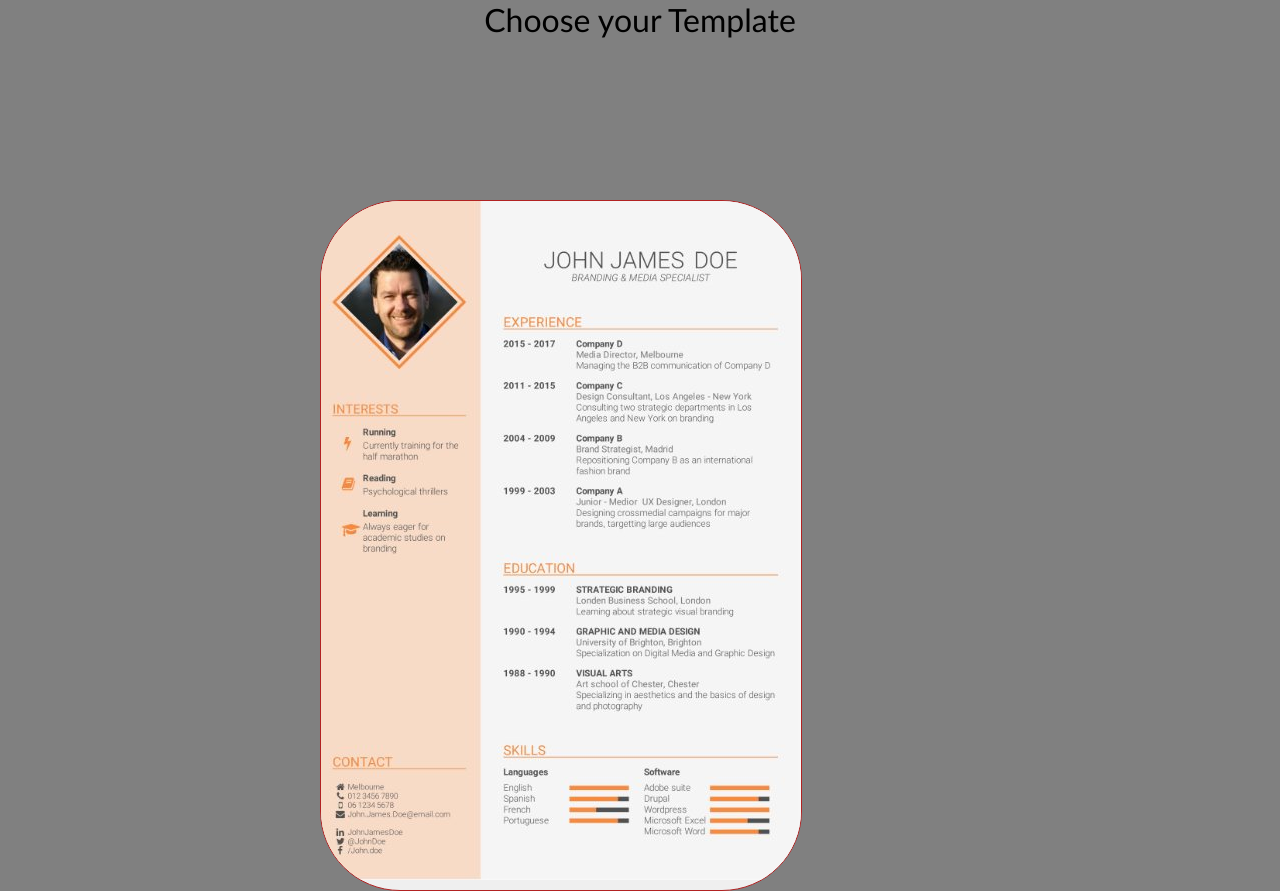
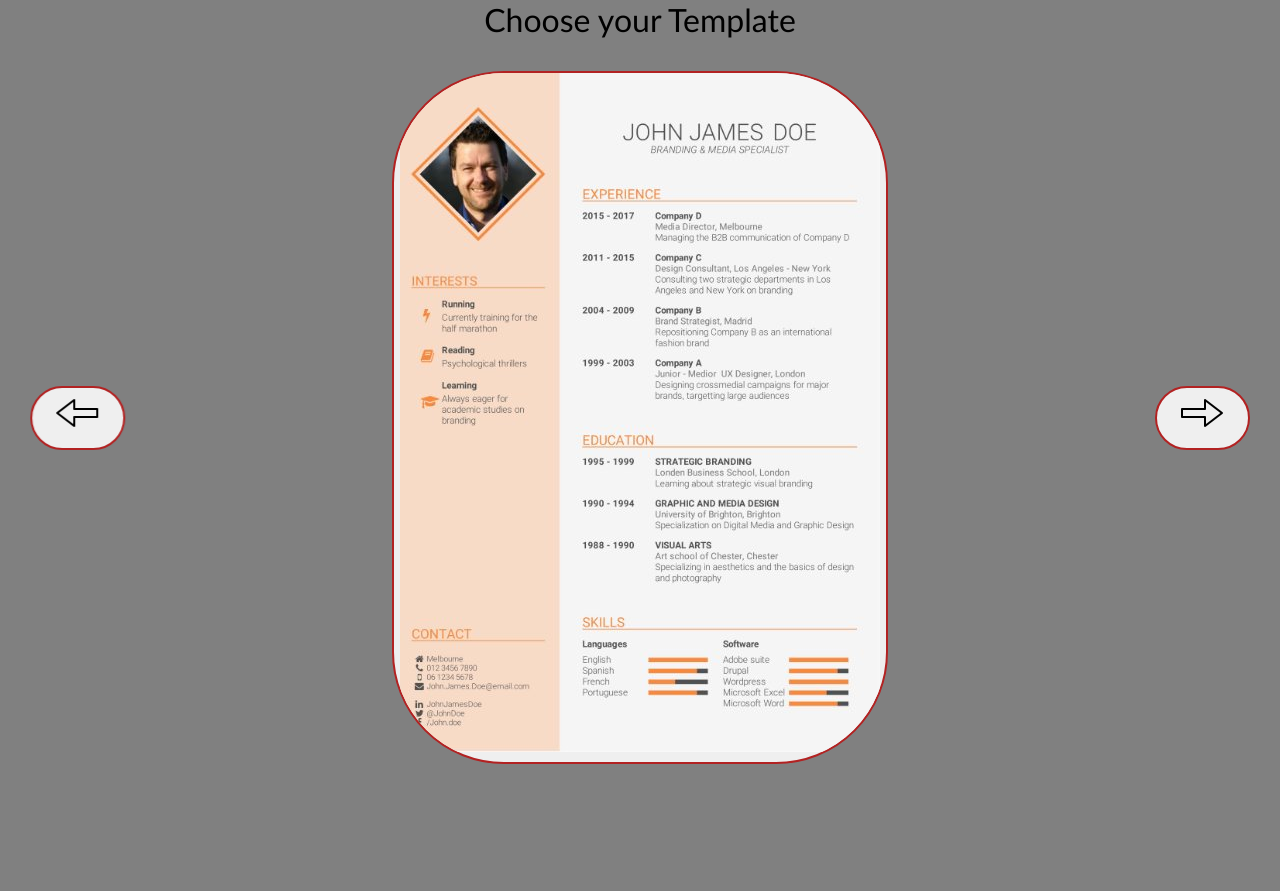
Before and after one commit to Phantom-d-e-v/PBJ, a React (Create React App) app in the folder client/: page /template in a window 1280 px wide. After the commit the page ends 800 px from the top, so only its background shows below. Built offline with nearby package versions, Linux system fonts and the light colour scheme.

Commit message:
Feat: Completed css of Template Form

```diff
--- a/client/src/components/TemplatePage/T_Form.js
+++ b/client/src/components/TemplatePage/T_Form.js
@@ -1,11 +1,21 @@
 import React from "react";
 import t_default from "../../templates/t4-orange.jpg";
+import arrowIconRight from "../../templates/icons8-arrow-50.png";
+import "./Template.css";
 
 const T_Form = () => {
   return (
     <form>
-      <button>
+      <button className="leftTraverse">
+        <img src={arrowIconRight}></img>
+      </button>
+      <span />
+      <button className="imageButton">
         <img src={t_default}></img>
+      </button>
+      <span />
+      <button className="rightTraverse">
+        <img src={arrowIconRight}></img>
       </button>
     </form>
   );
--- a/client/src/components/TemplatePage/T_Header.js
+++ b/client/src/components/TemplatePage/T_Header.js
@@ -1,6 +1,5 @@
 import React from "react";
 import T_Form from "./T_Form";
-import "./Template.css";
 
 const T_Header = () => {
   return (
--- a/client/src/components/TemplatePage/Template.css
+++ b/client/src/components/TemplatePage/Template.css
@@ -1,29 +1,50 @@
-* {
-  margin: 0;
-  padding: 0;
-}
-
 label {
   display: flex;
   justify-content: center;
+  font-weight: 200px;
 }
 
 form {
-  height: 200px;
-  width: 200px;
-  transition: all 0.2s;
-  position: absolute;
-  top: 25%;
-  left: 25%;
+  display: flex;
+  align-items: center;
 }
 
 button {
-  border: firebrick 1px double;
-  margin: 0;
+  border: firebrick 2px double;
+  border-radius: 7rem;
   padding: 0;
+  transition: all 0.4s;
 }
 
-button:hover {
-  border: firebrick 2px double;
-  transform: scale(20px, 20px, 20px);
+img {
+  object-fit: none;
 }
+
+.imageButton {
+  flex-grow: 0.3;
+}
+
+.imageButton:hover {
+  transform: scale(1.05);
+}
+
+span {
+  flex-grow: 5;
+}
+
+.leftTraverse {
+  flex-grow: 1;
+  transform: rotateY(-180deg);
+}
+
+.rightTraverse {
+  flex-grow: 1;
+}
+
+.leftTraverse:hover {
+  transform: scale(1.1) rotateY(180deg);
+}
+
+.rightTraverse:hover {
+  transform: scale(1.1);
+}
```
Also changed, not shown: client/src/templates/icons8-arrow-50.png (added).
